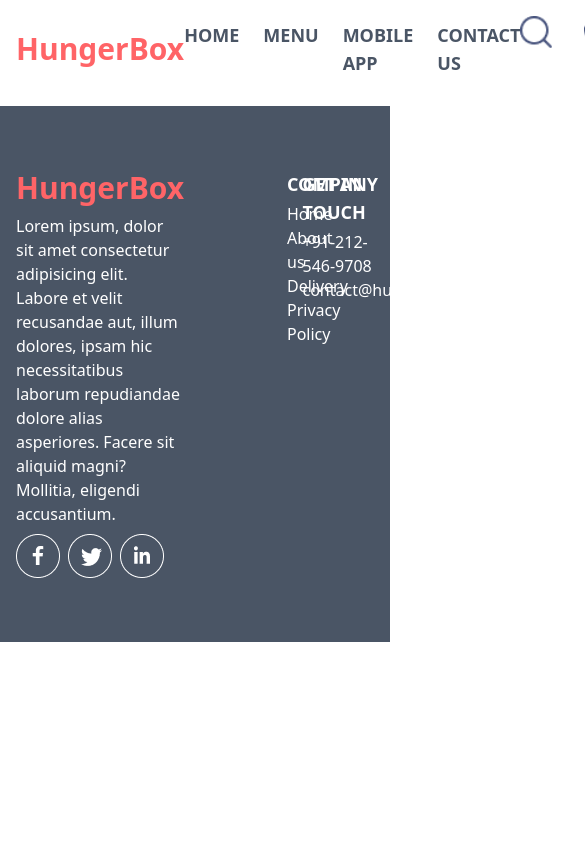
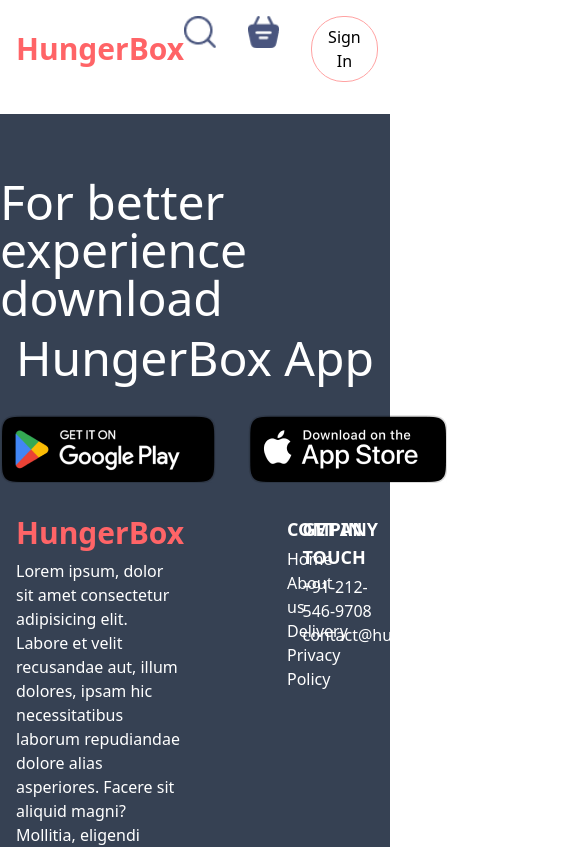
Before and after one commit to OMzaiswal/Food-delivery-app, a React (Vite) app in the folder frontend/: page /order in a window 390 px wide. Shown: the top 847 px of the page, 585 px wide, since content can reach past the window. Built offline with nearby package versions, Linux system fonts and the light colour scheme.

Commit message:
added login and signup feature

```diff
--- a/frontend/package.json
+++ b/frontend/package.json
@@ -14,6 +14,7 @@
     "react": "^18.3.1",
     "react-dom": "^18.3.1",
     "react-router-dom": "^6.30.0",
+    "react-router-hash-link": "^2.4.3",
     "recoil": "^0.7.7",
     "tailwindcss": "^4.0.14"
   },
@@ -21,6 +22,7 @@
     "@eslint/js": "^9.21.0",
     "@types/react": "^19.0.10",
     "@types/react-dom": "^19.0.4",
+    "@types/react-router-hash-link": "^2.4.9",
     "@vitejs/plugin-react": "^4.3.4",
     "eslint": "^9.21.0",
     "eslint-plugin-react-hooks": "^5.1.0",
--- a/frontend/src/App.tsx
+++ b/frontend/src/App.tsx
@@ -5,6 +5,7 @@
 import { Cart } from './pages/Cart'
 import { PlaceOrder } from './pages/PlaceOrder'
 import { Footer } from './components/Footer'
+import { LoginPopup } from './components/LoginPopup'
 
 
 function App() {
@@ -12,6 +13,7 @@
   return (
     <BrowserRouter>
       <div className='main-container'>
+        <LoginPopup />
         <Navbar />
         <Routes>
           <Route path='/' element={<Home />}></Route>
--- /dev/null
+++ b/frontend/src/components/AppDownload.tsx
@@ -0,0 +1,16 @@
+import { assets } from "../assets/assets"
+
+export const AppDownload = () => {
+    return (
+        <div className="justify-items-center" id="mobile-app">
+            <div className="text-5xl justify-items-center space-y-3">
+                <p>For better experience download</p>
+                <p>HungerBox App</p>
+            </div>
+            <div className="py-8 flex space-x-8">
+                <img src={assets.play_store} alt="play store icon" />
+                <img src={assets.app_store} alt="app store icon" />
+            </div>
+        </div>
+    )
+}
--- a/frontend/src/components/ExploreMenu.tsx
+++ b/frontend/src/components/ExploreMenu.tsx
@@ -7,20 +7,20 @@
     const [selectedCategory, setCategory] = useRecoilState(foodCategoryState);
 
     return (
-        <div className="mt-5 ">
+        <div className="mt-5 " id="menu">
             <h1 className="text-4xl font-semibold">Explore our menu</h1>
             <p className="mt-4 text-lg">
                     Choose from a diverse menu featuring expertly crafted dishes made from the finest ingredients.
                     Every bite is a perfect blend of flavor and quality, designed to satisfy your cravings and
                     transform every meal into a delightful experience.</p>
-            <div className="flex justify-between mt-8">
+            <div className="flex justify-between mt-8 overflow-x-auto space-x-4 px-2">
                 {menu_list.map((item, index) => {
                     return (
-                        <div key={index}>
+                        <div key={index} className="flex flex-col items-center flex-shrink-0">
                             <img
                             src={item.menu_image} alt={item.menu_name}
                             onClick={() => setCategory(item.menu_name)}
-                            className={`cursor-pointer border-4 rounded-full p-0.5 transition-all
+                            className={`cursor-pointer border-4 rounded-full p-0.5 transition-all w-32 h-32
                             ${selectedCategory === item.menu_name ? "border-red-500 shadow-lg" : "border-transparent"}`}
                             />
                             <p className="text-center pt-2">{item.menu_name}</p>
--- a/frontend/src/components/FoodItemCard.tsx
+++ b/frontend/src/components/FoodItemCard.tsx
@@ -32,7 +32,7 @@
     }
 
     return (
-        <div className="rounded-2xl shadow-md bg-white w-80 max-w-sm">
+        <div className="rounded-2xl shadow-md bg-white w-80 max-w-sm hover:scale-105">
             <div className="relative">
                 <img
                     src={foodDetails.image}
--- a/frontend/src/components/Footer.tsx
+++ b/frontend/src/components/Footer.tsx
@@ -1,10 +1,12 @@
 import { assets } from "../assets/assets"
+import { AppDownload } from "./AppDownload"
 
 export const Footer = () => {
 
     return (
-        <div className="bg-gray-600 text-white w-full py-16 mt-2">
-            <div className="max-w-[1440px] mx-auto px-4 grid grid-cols-4 gap-6">
+        <div className="bg-gray-700 text-white w-full py-16 mt-4">
+            <AppDownload />
+            <div className="max-w-[1440px] mx-auto px-4 grid grid-cols-4 gap-6 mb-4">
                 <div className="col-span-2 space-y-2">
                     <p className="text-3xl font-extrabold text-red-400">HungerBox</p>
                     <p>Lorem ipsum, dolor sit amet consectetur adipisicing elit. Labore et velit recusandae aut, illum dolores, ipsam hic necessitatibus laborum repudiandae dolore alias asperiores. Facere sit aliquid magni? Mollitia, eligendi accusantium.</p>
@@ -23,7 +25,7 @@
                         <li>Privacy Policy</li>
                     </ul>
                 </div>
-                <div className="">
+                <div id="contact-us">
                     <h2 className="text-lg font-semibold pb-1">GET IN TOUCH</h2>
                     <ul>
                         <li>+91-212-546-9708</li>
@@ -31,6 +33,7 @@
                     </ul>
                 </div>
             </div>
+            <p className="text-center">Copyright 2025 &#169; HungerBox.com - All Right Reserved</p>
          </div>
     )
 }
--- /dev/null
+++ b/frontend/src/components/LoginPopup.tsx
@@ -0,0 +1,84 @@
+import { useState } from "react"
+import { assets } from "../assets/assets";
+import { useRecoilState } from "recoil";
+import { showLoginPopup } from "../store/showLoginPopup";
+
+export const LoginPopup = () => {
+
+    const [currentState, setCurrentState] = useState<'Log in' | 'Sign up'>('Log in');
+    const [LoginPopupState, setLoginPopupState] = useRecoilState(showLoginPopup);
+    const [agree, setAgree] = useState(false);
+
+    if (!LoginPopupState) return null;
+
+    return (
+        <div className="fixed inset-0 flex justify-center items-center bg-black/90 backdrop-blur-xs z-50">
+            <div className="bg-white p-8 rounded-xl shadow-lg w-full max-w-sm relative">
+                <button
+                className="absolute top-5 right-5 text-gray-400 hover:text-black hover:scale-120"
+                onClick={() => setLoginPopupState(false)}
+                >
+                    <img src={assets.cross_icon} alt="close" className="w-6 h-6" />
+                </button>
+                <h2 className="text-2xl font-semibold text-center mb-4">{ currentState }</h2>
+                <form className="space-y-4">
+                    { currentState === 'Sign up' && (
+                        <input
+                            type="text"
+                            placeholder="Full Name"
+                            className="w-full p-2 border border-gray-400 rounded-md text-gray-600 font-semibold text-lg"
+                            />
+                    )}
+                    <input
+                        type="email"
+                        placeholder="Email"
+                        className="w-full p-2 border border-gray-400 rounded-md text-gray-600 font-semibold text-lg"
+                    />
+                    <input
+                        type="password"
+                        placeholder="Password"
+                        className="w-full p-2 border border-gray-400 rounded-md text-gray-600 font-semibold text-lg"
+                    />
+                    <div className="flex items-center space-x-2">
+                        <input
+                        type="checkbox"
+                        id="agree"
+                        checked={agree}
+                        className="w-4 h-4 accent-red-400 cursor-pointer"
+                        onChange={() => setAgree(!agree)}
+                        />
+                        <label
+                            htmlFor="agree" className="text-sm text-gray-600 cursor-pointer">
+                                I agree to the<span className="ml-1 text-red-500">
+                                    Terms & Conditions
+                                </span>
+                            </label>
+                    </div>
+                    <button
+                    className={`w-full p-2 border border-gray-400 rounded-md
+                        ${agree ? 'bg-red-400 text-white hover:bg-red-600' : 'bg-gray-300 text-gray-600 cursor-not-allowed'}`}
+                        disabled={!agree}
+                    >
+                        {currentState}
+                    </button>
+                </form>
+                <p className="text-sm text-center mt-3 text-gray-600">
+                    {currentState === 'Log in' ? (
+                        <>
+                            New here <span onClick={() => setCurrentState('Sign up')} className="text-red-500 cursor-pointer ml-1 hover:underline">
+                            Create an account
+                            </span>
+                        </>
+                    ) : (
+                        <>
+                            Already have an account?
+                            <span onClick={() => setCurrentState('Log in')} className="text-red-500 cursor-pointer ml-1 hover:underline">
+                            Login here
+                            </span>
+                        </>
+                    )}
+                </p>
+            </div>
+        </div>
+    )
+}
--- a/frontend/src/components/Navbar.tsx
+++ b/frontend/src/components/Navbar.tsx
@@ -1,38 +1,42 @@
-import { Link, NavLink } from "react-router-dom"
+import { Link } from "react-router-dom";
+import { HashLink } from "react-router-hash-link";
+import { useSetRecoilState } from "recoil";
+import { showLoginPopup } from "../store/showLoginPopup";
 
 export const Navbar = () => {
 
     const menuOptions = [
         { label: "HOME", href: "/" },
-        { label: "MENU", href: "/menu" },
-        { label: "MOBILE APP", href: "mobileApp" },
-        { label: "CONTACT US", href: "contactUs"}
+        { label: "MENU", href: "/#menu" },
+        { label: "MOBILE APP", href: "/#mobile-app" },
+        { label: "CONTACT US", href: "/#contact-us"}
     ]
+
+    const setLoginPopupState = useSetRecoilState(showLoginPopup);
 
     return (
         <div className="flex justify-between items-center">
             <div className="text-3xl font-extrabold text-red-400">
             <Link to='/'>HungerBox</Link>
             </div>
-            <div className="flex space-x-6 align-center">
+            <div className="hidden md:flex space-x-6 align-center">
                 { menuOptions.map((option) => (
-                    <NavLink
-                    key={option.label}
-                    to={option.href}
-                    className={({ isActive }) =>
-                        `text-lg font-semibold ${
-                            isActive ? "text-red-500 underline underline-offset-4 decoration-2" : "text-gray-600"
-                        } hover:text-red-400`
-                    }
+                    <HashLink
+                        key={option.label}
+                        to={option.href}
+                        className="text-lg font-semibold text-gray-600 hover:text-red-400"
                     >
                         {option.label}
-                     </NavLink>
+                     </HashLink>
                 ))}
             </div>
             <div className="flex space-x-8">
                 <img className="h-8 w-8" src="/search_icon.png" alt="" />
                 <img className="h-8 w-8" src="/basket_icon.png" alt="" />
-                <button className="border border-red-300 rounded-4xl px-4 py-2 hover:bg-red-50">Sign In</button>
+                <button
+                    className="border border-red-300 rounded-4xl px-4 py-2 hover:bg-red-50"
+                    onClick={() => setLoginPopupState(true)}
+                    >Sign In</button>
             </div>
 
         </div>
--- /dev/null
+++ b/frontend/src/store/showLoginPopup.ts
@@ -0,0 +1,6 @@
+import { atom } from "recoil";
+
+export const showLoginPopup = atom<boolean>({
+    key: 'showLoginPopup',
+    default: false
+})
```
Also changed, not shown: 1 other file (tests, documents, lock files or other folders).
